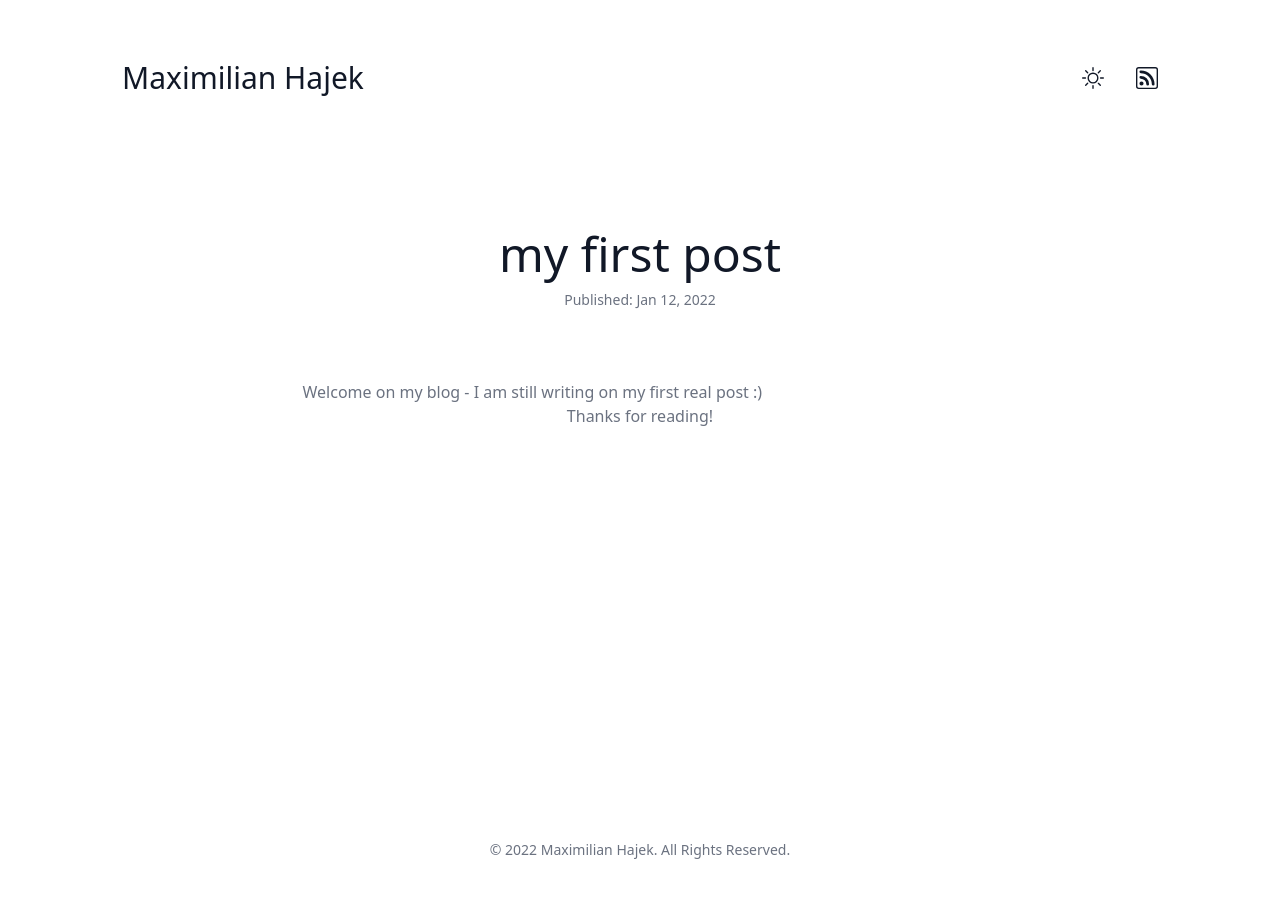
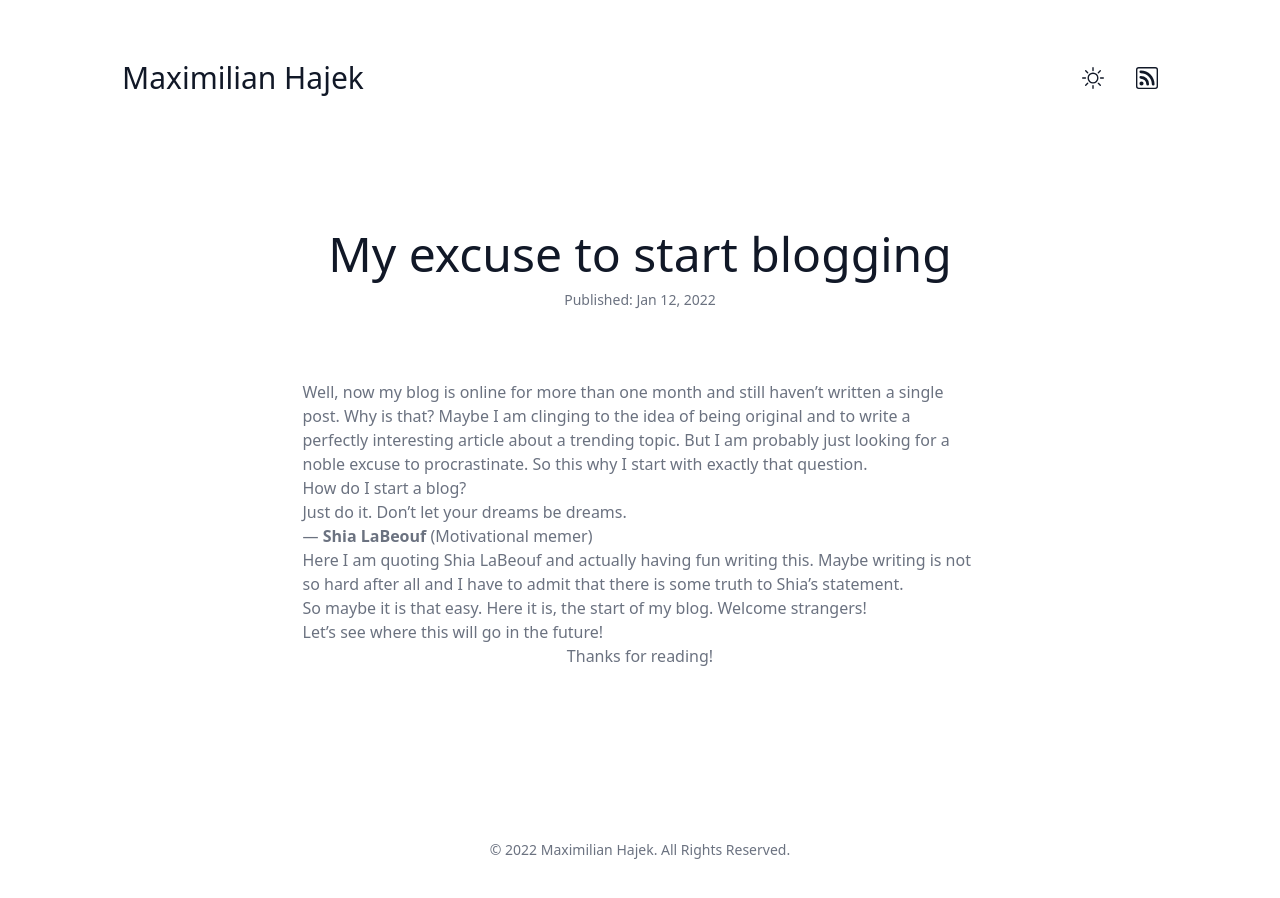
Before and after one commit to MaxHa-28/maxha-28.github.io, a Jekyll site: the page built from _posts/2022-01-12-welcome.markdown, in a window 1280 px wide. Built offline with Jekyll 4.4.1, drawn with Linux system fonts in a browser that asks for light colours.

Commit message:
rework first post and home

```diff
--- a/_posts/2022-01-12-welcome.markdown
+++ b/_posts/2022-01-12-welcome.markdown
@@ -1,9 +1,27 @@
 ---
 layout: post
-title: "my first post"
+title: "My excuse to start blogging"
 date: 2022-01-12 13:58:01 +0100
 categories: blogging
 published: true
 ---
 
-Welcome on my blog - I am still writing on my first real post :)
+Well, now my blog is online for more than one month and still haven't written a
+single post. Why is that? Maybe I am clinging to the idea of being original and
+to write a perfectly interesting article about a trending topic. But I am
+probably just looking for a noble excuse to procrastinate. So this why I start
+with exactly that question.
+
+How do I start a blog?
+
+> Just do it. Don't let your dreams be dreams.
+
+&mdash; **Shia LaBeouf** (Motivational memer)
+
+Here I am quoting Shia LaBeouf and actually having fun writing this. Maybe
+writing is not so hard after all and I have to admit that there is some truth to
+Shia's statement.
+
+So maybe it is that easy. Here it is, the start of my blog. Welcome strangers!
+
+Let's see where this will go in the future!
--- a/index.markdown
+++ b/index.markdown
@@ -5,5 +5,6 @@
 layout: home
 ---
 
-tl;dr hello there, I'm Max and I am new to blogging. Maybe this will work
-out ;)
+Hi there, I'm Maximilian Hajek. I started this blog to share my ideas and to write about topics that I find interesting.
+
+If you want to comment on my posts then hit me up on [Twitter](https://twitter.com/_maxCng) or [LinkedIn](https://www.linkedin.com/in/maximilian-hajek-001931100/).
```
